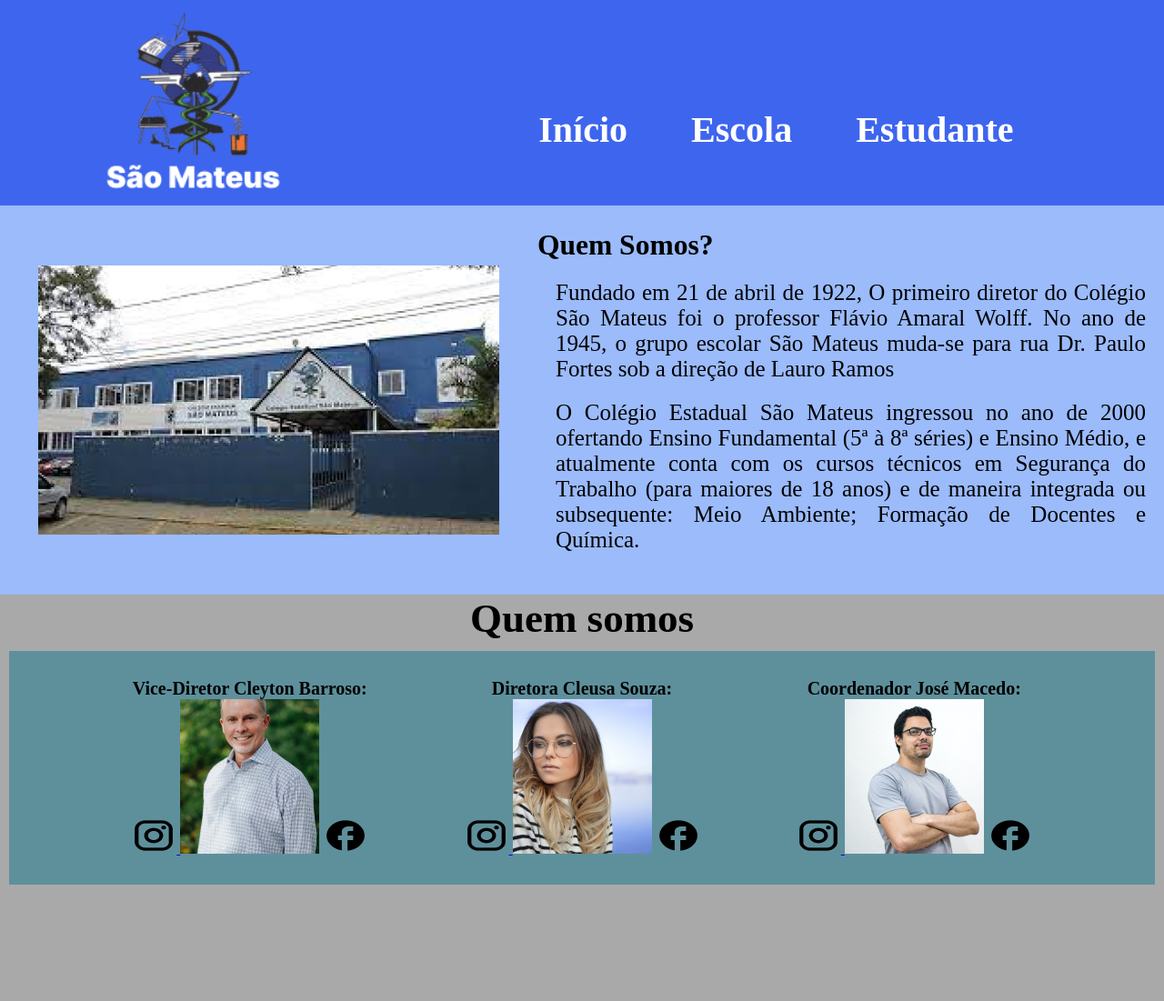
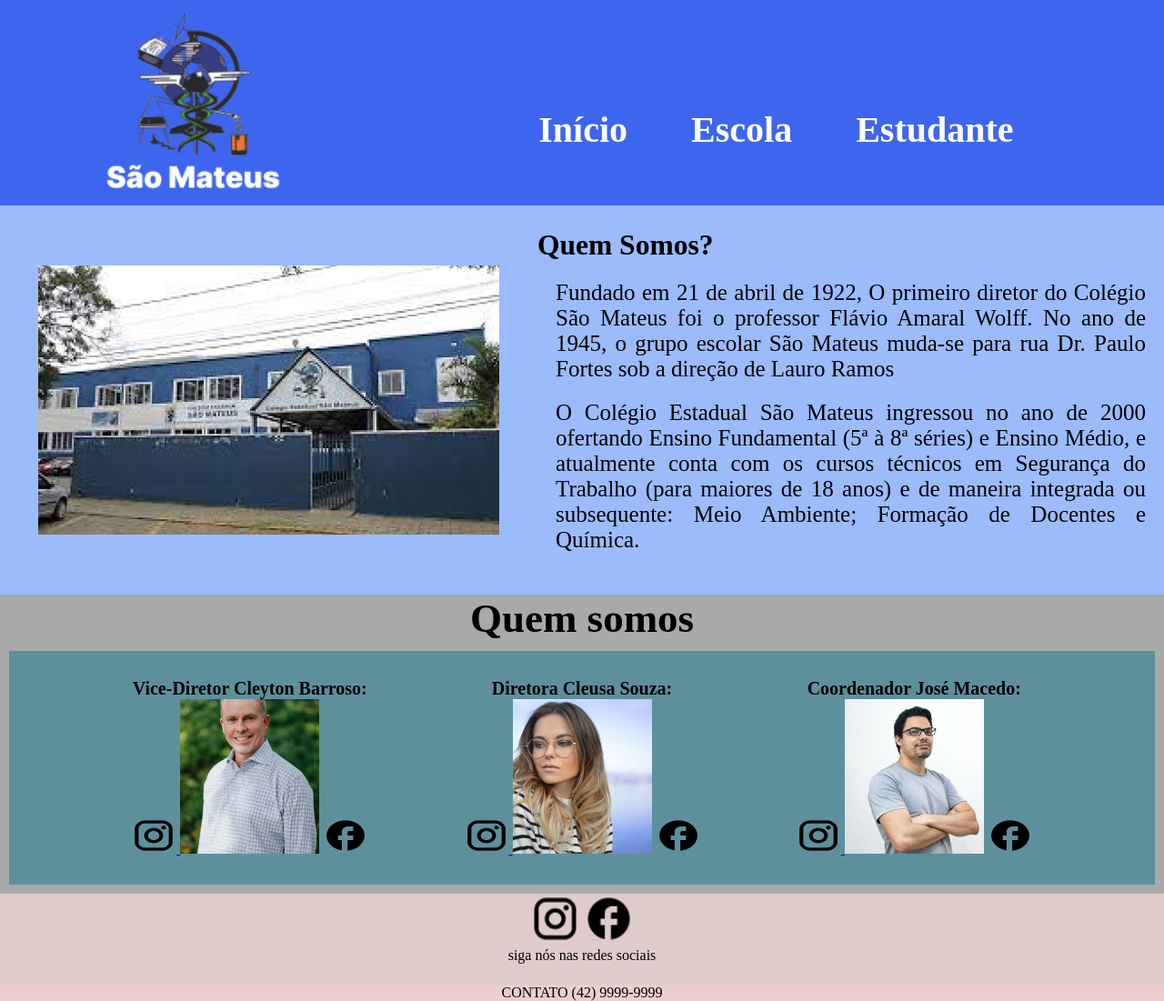
Before and after one commit to GustavoTerres/Site-CESM, a plain HTML site: page index.html in a window 1280 px wide. Shown: the whole page at 91% size. Before the commit the page ends 983 px from the top, so only its background shows below. Drawn offline with Linux system fonts and the light colour scheme.

Commit message:
index e css

```diff
--- a/index.html
+++ b/index.html
@@ -58,5 +58,15 @@
         </section>
 
     </section>
+    <section class="siga">
+		<img src="mdi_instagram.png" alt="instagram icone" width="55" height="55">
+		<img src="ic_baseline-facebook.png" alt="facebook icone" width="55" height="55">
+		<p>siga nós nas redes sociais</p>
+    </section>
+	<div class="contato">
+	<ul>
+		<li class="contato">CONTATO (42) 9999-9999</li>
+	</ul>
+	</div>
 </body>
 </html>
--- a/style.css
+++ b/style.css
@@ -84,3 +84,13 @@ body{
     list-style-type: none;
     text-align: center;
 }
+
+.siga{
+	height: 100px;
+	background: #E0CBCB;
+	text-align:center;
+}
+.contato{
+	background-color:#ECCECE;
+	text-align:center;
+}
```
